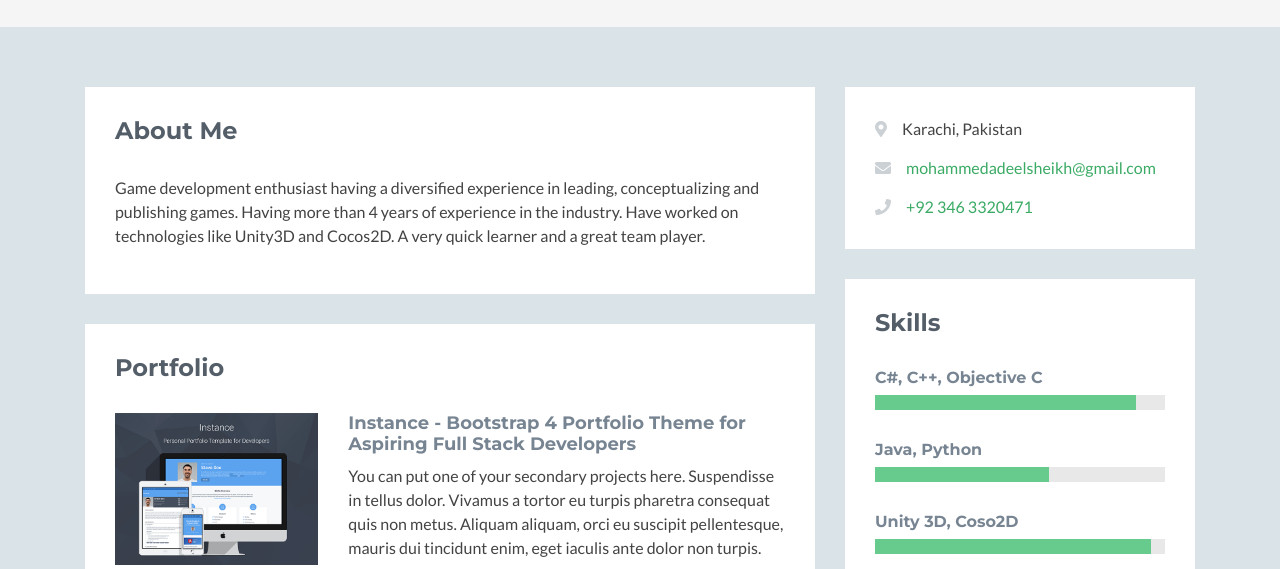
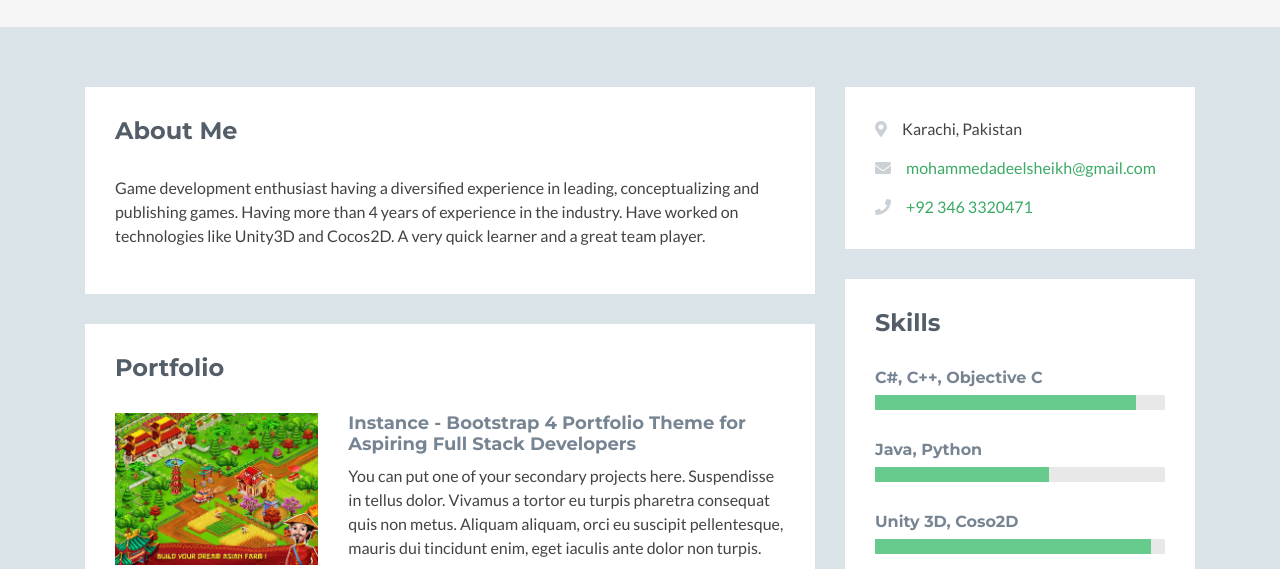
Before and after one commit to madeel2072/adeel-portfolio, a plain HTML site: page index.html in a window 1280 px wide. Shown: the part 223-792 px from the top of the page. Drawn offline with nearby package versions, Linux system fonts and the light colour scheme; no server answers; a script that the page names is missing; some icons are missing.

Commit message:
Update index.html

```diff
--- a/index.html
+++ b/index.html
@@ -89,7 +89,7 @@
                             <hr class="divider" /> -->
                             <div class="item row">
                                 <a class="col-md-4 col-12" href="https://themes.3rdwavemedia.com/bootstrap-templates/resume/instance-bootstrap-portfolio-theme-for-developers/" target="_blank">
-                                <img class="img-fluid project-image" src="assets/images/projects/project-1.png" alt="project name" />
+                                <img class="img-fluid project-image" src="assets/images/projects/asianss.png" alt="project name" />
                                 </a>
                                 <div class="desc col-md-8 col-12">
                                     <h3 class="title"><a href="https://themes.3rdwavemedia.com/bootstrap-templates/resume/instance-bootstrap-portfolio-theme-for-developers/" target="_blank">Instance - Bootstrap 4 Portfolio Theme for Aspiring Full Stack Developers</a></h3>
```
